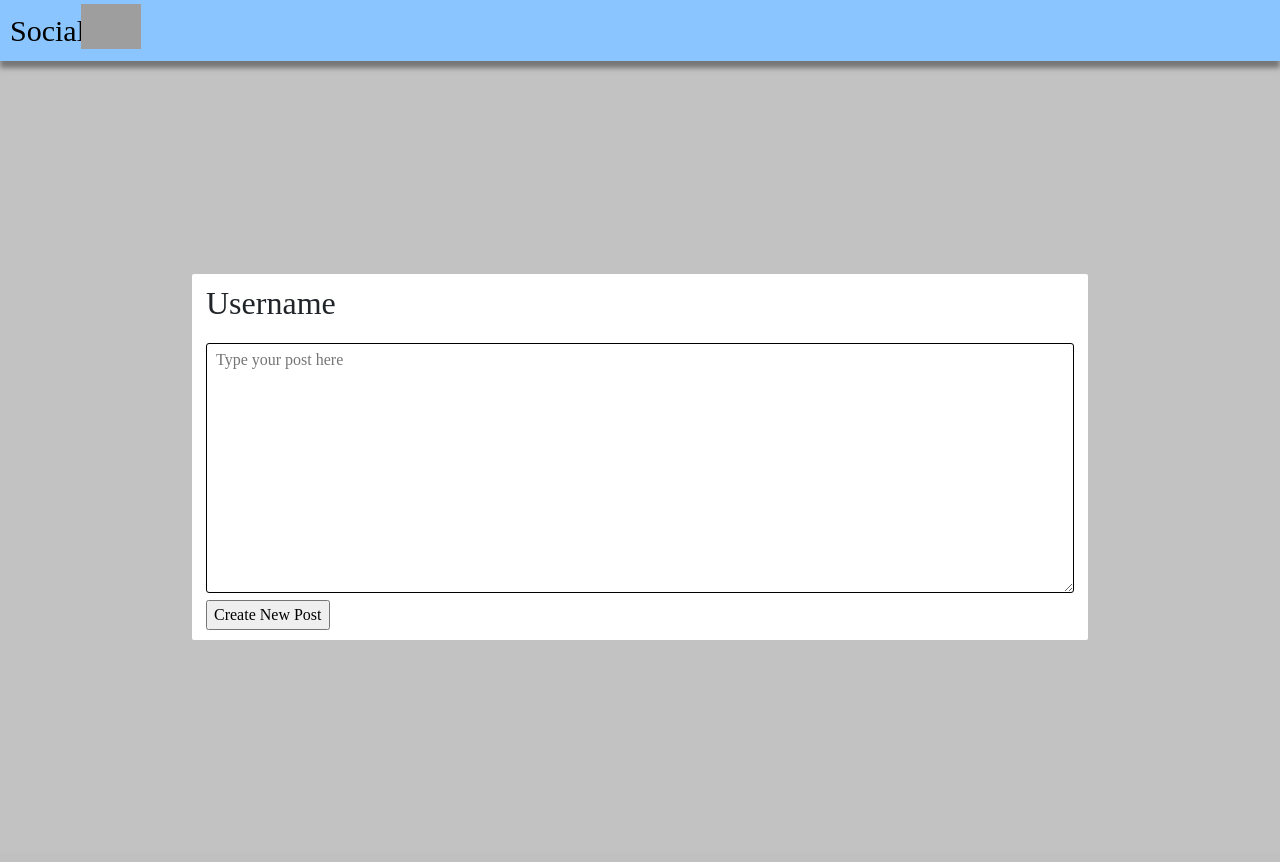
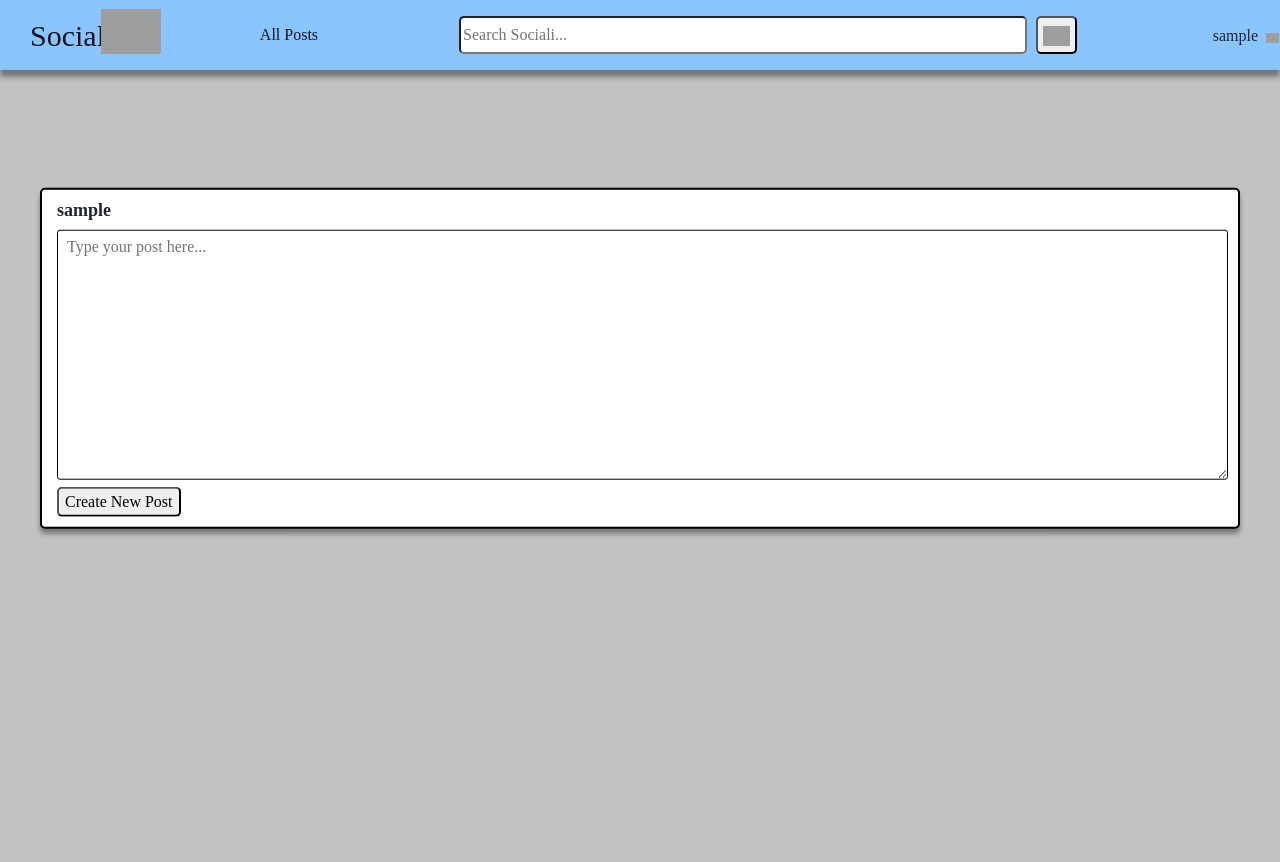
Before and after one commit to hassanchug/3155_Proj-Sociali, a Flask app: template templates/create_a_post.html in a window 1280 px wide. Before the commit the page ends 640 px from the top, so only its background shows below. Run offline with Flask 2, Linux system fonts and the light colour scheme; the template is opened without the code that fills it: most values are stand-ins (such as "Sample title", 1, 10 or a date in 2020); some web fonts are replaced; grey boxes are pictures that could not be loaded.

Commit message:
made styling for create/edit posts match

```diff
--- a/templates/create_a_post.html
+++ b/templates/create_a_post.html
@@ -6,30 +6,50 @@
     <title></title>
 </head>
 
-<body class="website-font" style="background-color: #c2c2c2;">
-    <nav class="navbar navbar-default website-font">
-        <div class=""containter-fluid">
+<header class="header">
+    <nav class="navbar navbar-inverse navbar-expand-lg navbar-light website-font">
         <div class="navbar-header">
-                <a class="navbar-brand" style="font-size: 30px; margin-left: 10px; color: black;" href="">
+            <a class="navbar-brand" style="margin-left: 30px; font-size: 30px;" href="post_feed.html">
                 Sociali
                 <img class="logo" src="https://pngimg.com/uploads/paper_plane/paper_plane_PNG20.png">
             </a>
         </div>
-            <ul class="nav navbar-nav">
-                <li></li>
+        <ul class="navbar-nav">
+          <li class="nav-item active">
+            <a class="nav-link active" href="/post_feed" style="margin-left: 75px;">All Posts</a>
+          </li>
         </ul>
+        <form style="margin-left: 125px; padding: 8px;">
+            <input class="search-boxes" size="60px" type="search" id="username" placeholder="Search Sociali...">
+            <button type="submit" class="button">
+                <img class="magnifying-btn" src="https://www.kindpng.com/picc/m/10-109630_magnifying-glass-computer-icons-clip-art-clip-art.png">
+            </button>
+        </form>
+        <div class="dropdown">
+            <h1 class="dropbtn">
+                {{ Username }}
+                <img class="dropdown-btn" src="https://pic.onlinewebfonts.com/svg/img_376402.png">
+            </h1>
+            <div class="dropdown-content">
+              <a href="/user_profile">Your Profile</a>
+              <a href="/login">Log Out</a>
+            </div>
           </div>
       </nav>
+</header>
 
+<body class="website-font" style="background-color: #c2c2c2;">
     <div class = "form-container">
-        <form action="#" class="form-wrap" method="POST">
-            <h2>Username</h2>
+        <form action="#" method="POST">
+            <div class="post_rectangle">
+            <h2 style="font-size: 18px; font-weight: bold;"> {{Username }}</h2>
 
             <div class="form-box">
-                <textarea rows="25" cols="10" placeholder="Type your post here"></textarea>
+                <textarea rows="25" cols="10" placeholder="Type your post here..."></textarea>
             </div>
             <div class="form-submit">
-                <input type="submit" value="Create New Post" />
+                <input type="submit" value="Create New Post" style="border-radius: 5px;" />
+            </div>
             </div>
         </form>
     </div>
@@ -56,20 +76,27 @@
         width: auto;
     }
 
+    .post_rectangle {
+        position: relative;
+        margin-top: 125px;
+        left: 50%;
+        width: 1200px;
+        height: auto;
+        border: 2px solid #000;
+        box-shadow: 0px 5px 5px #767676;
+        transform: translate(-50%, -50%);
+        border-radius: 5px;
+        padding: 10px;
+        padding-left: 15px;
+        background-color: white;
+    }
+
     .form-container {
         display: flex;
         justify-content: center;
         align-items: center;
         width: 100%;
         height: 99vh;
-    }
-
-    .form-wrap {
-        width: 70%;
-        background: white;
-        align-items: center;
-        border-radius: 2px;
-        padding: 10px 14px;
     }
 
     .form-wrap h2 {
@@ -102,4 +129,76 @@
     .dropdown-content a:hover {
         background-color: #b8b5b5
     }
+
+    .navbar-inverse {
+        background-color: #8AC5FF;
+        box-shadow: 0px 7px 5px #767676;
+    }
+
+    .header {
+        position: sticky;
+        top: 0;
+    }
+
+    .magnifying-btn {
+        height: 20px;
+        width: auto;
+    }
+
+    .dropdown-btn {
+        height: 10px;
+        width: auto;
+        margin-left: 4px;
+    }
+
+    .search-boxes {
+        border-radius: 5px;
+        padding-top: 5px;
+        padding-bottom: 5px;
+    }
+
+    .button {
+        border-radius: 5px;
+        padding: 5px;
+        margin-left: 5px;
+        display: inline;
+    }
+
+    a {
+        text-decoration:none;
+    }
+
+    .dropbtn {
+    font-size: 16px;
+    border: none;
+    cursor: pointer;
+    }
+
+    .dropdown {
+        display: inline-block;
+        margin-left: 10%;
+        margin-top: 10px;
+    }
+
+    .dropdown-content {
+        display: none;
+        position: absolute;
+        background-color: #f9f9f9;
+        min-width: 160px;
+    }
+
+    .dropdown-content a {
+        color: black;
+        padding: 12px 16px;
+        text-decoration: none;
+        display: block;
+    }
+
+    .dropdown-content a:hover {
+        background-color: #b8b5b5
+    }
+
+    .dropdown:hover .dropdown-content {
+        display: block;
+    }
 </style>
--- a/templates/post_feed.html
+++ b/templates/post_feed.html
@@ -40,7 +40,7 @@
 
 <body class="website-font" style="background-color: #c2c2c2;">
     <div class="post_rectangle">
-        <div style="text-align: left; font-weight: bold;">
+        <div style="text-align: left; font-weight: bold; font-size: 18px;">
             {{ Username }}
         </div>
         <div>
```
Also changed, not shown: templates/edit_a_post.html (+4 -6 lines). Lines whose indentation alone changed are shown as unchanged.
